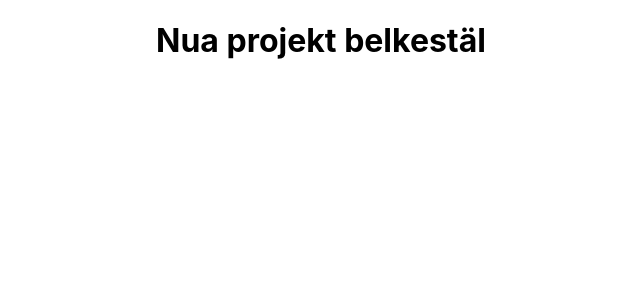
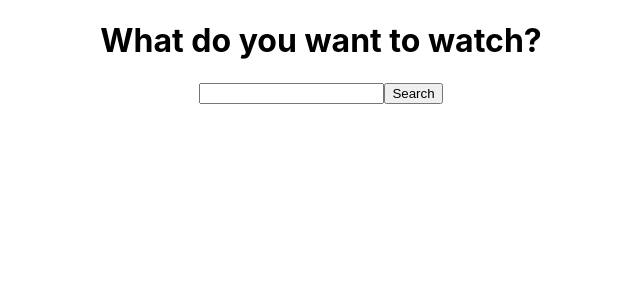
Before and after one commit to Mkhaan97/ReactProjekt, a React (Create React App) app: page / in a window 1280 px wide. Shown: the top 300 px of the page, without its empty margins (319-959 px from the left). Built offline with nearby package versions, Linux system fonts and the light colour scheme.

Commit message:
formhalvklar

```diff
--- a/package.json
+++ b/package.json
@@ -24,7 +24,7 @@
     ]
   },
   "browserslist": {
-    "production": [
+    "product    ion": [
       ">0.2%",
       "not dead",
       "not op_mini all"
--- a/src/App.js
+++ b/src/App.js
@@ -1,10 +1,12 @@
 
 import './App.css';
+import MovieAPI from './components/MovieAPI';
 
 function App() {
   return (
     <div className="App">
-      <h1>Nua projekt belkestäl</h1>
+      <h1>What do you want to watch?</h1>
+      <MovieAPI />
     </div>
   );
 }
--- a/src/components/MovieAPI.js
+++ b/src/components/MovieAPI.js
@@ -1,11 +1,73 @@
 import React, { Component } from 'react'
 
 export class MovieAPI extends Component {
+
+    constructor(props) {
+        super(props)
+
+        this.state = {
+            posts: [],
+            input: ''
+        }
+    }
+
+
+fetchPosts = async (event) => {
+
+        const target = event.target;
+        const value = target.type === 'checkbox ' ? target.checked : target.value;
+        const name = target.name;
+
+        await this.setState({
+            [name]: value
+        });
+
+            try {
+
+            let url             = "http://www.omdbapi.com/?apikey=b4b7cffe&s=" + this.state.input;
+            console.log(url);
+            const response      = await fetch(url);
+            const data          = await response.json();
+            console.log(data);
+
+
+            this.setState({
+                posts: data['Search']
+
+            })
+
+            console.log(this.state.input);
+        }
+        catch(error){
+            console.log(error)
+        }
+    }
+
+
     render() {
+        const {posts} = this.state;
         return (
             <div>
-                <h1>Posts</h1>
-                <button onClick={this.fetchData}>Fetch</button>
+                <form>
+                    <input type="text" value ={this.state.input} name ="input" onChange ={this.fetchPosts}></input>
+                    <button>Search</button>
+                </form>
+
+
+            <section>
+
+                {
+                    posts.map(post => (
+                        <article key={post.imdbID}>
+                            <h1>{post.Title}</h1>
+                            <p>{post.Year}</p>
+                            <p>{post.Type}</p>
+                            {/* <img alt ="posterPicture">{post.Poster}</img> */}
+                        </article>
+                    ))
+                }
+            </section>
+
             </div>
         )
     }
```
